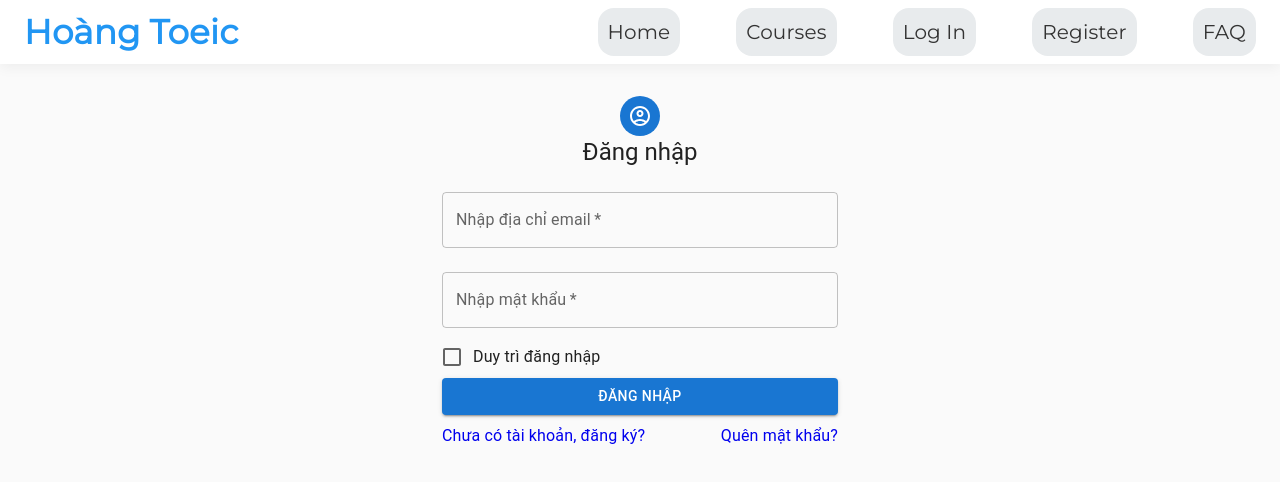
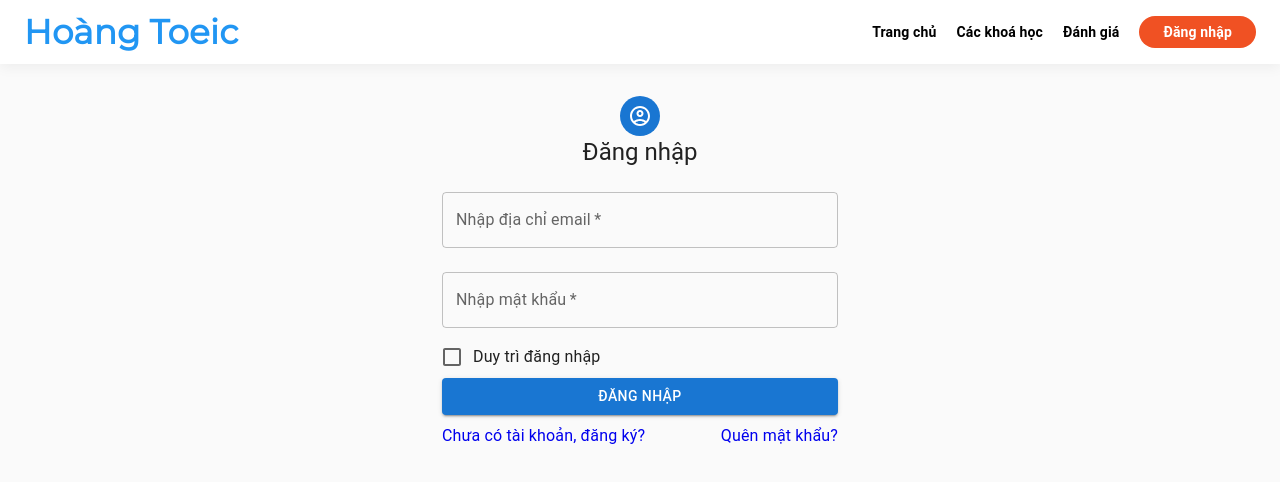
Before and after one commit to kiethohohoho/Toeic-website, a React (Create React App) app: page /login in a window 1280 px wide. Shown: the top 482 px of the page. Built offline with nearby package versions, Linux system fonts and the light colour scheme.

Commit message:
fix js inline to scss

```diff
--- a/src/components/Header/Drawer.js
+++ b/src/components/Header/Drawer.js
@@ -35,7 +35,7 @@ function DrawerComponent() {
             <ListItem onClick={() => setOpenDrawer(false)}>
               <ListItemText>
                 <Link to="/" className={classes.link}>
-                  Home
+                  Trang chủ
                 </Link>
               </ListItemText>
             </ListItem>
@@ -43,7 +43,7 @@ function DrawerComponent() {
             <ListItem onClick={() => setOpenDrawer(false)}>
               <ListItemText>
                 <Link to="/login" className={classes.link}>
-                  Log In
+                  Đăng nhập
                 </Link>
               </ListItemText>
             </ListItem>
--- /dev/null
+++ b/src/components/Header/Narbar.scss
@@ -0,0 +1,23 @@
+.menuNav {
+  display: flex;
+  justify-content: center;
+  align-items: center;
+  gap: 20px;
+}
+.menuNav a {
+  font-size: 14px;
+  color: black !important;
+  font-weight: 600;
+}
+.menuNav a.active {
+  padding: 6px 18px;
+  background: #f1efef;
+  border-radius: 100rem;
+}
+
+.menuNav .btn {
+  padding: 6px 24px;
+  background: #f05123;
+  color: white !important;
+  border-radius: 100rem;
+}
--- a/src/components/Header/Navbar.js
+++ b/src/components/Header/Navbar.js
@@ -1,60 +1,25 @@
-import React from "react";
 import {
   AppBar,
+  CssBaseline,
   Toolbar,
-  CssBaseline,
   Typography,
-  makeStyles,
+  useMediaQuery,
   useTheme,
-  useMediaQuery,
 } from "@material-ui/core";
-import { Link, Outlet } from "react-router-dom";
+import React from "react";
+import { Link, NavLink, Outlet } from "react-router-dom";
+import { headerStyles } from "styles";
 import DrawerComponent from "./Drawer";
 
-const useStyles = makeStyles((theme) => ({
-  navlinks: {
-    marginLeft: theme.spacing(5),
-    display: "flex",
-    fontFamily: "'Montserrat', sans-serif",
-  },
-  navBackground: {
-    backgroundColor: "#fff",
-    boxShadow: "0 4px 12px 0 rgb(0 0 0 / 5%)",
-    color: theme.palette.info.main,
-  },
-  logo: {
-    flexGrow: "1",
-    cursor: "pointer",
-    fontFamily: "'Montserrat', sans-serif",
-    fontWeight: 900,
-    [theme.breakpoints.down("sm")]: {
-      fontSize: 25,
-      textAlign: "center",
-    },
-  },
-  link: {
-    textDecoration: "none",
-    fontSize: "20px",
-    marginLeft: theme.spacing(7),
-    color: "#333 !important",
-    backgroundColor: "#e8ebed",
-    padding: 10,
-    borderRadius: 16,
-    overFlow: "hidden",
-
-    "&:hover": {
-      color: theme.palette.info.main,
-    },
-  },
-}));
+import "./Narbar.scss";
 
 function Navbar() {
-  const classes = useStyles();
+  const classes = headerStyles();
   const theme = useTheme();
   const isMobile = useMediaQuery(theme.breakpoints.down("md"));
 
   return (
-    <>
+    <div>
       <AppBar position="static" className={classes.navBackground}>
         <CssBaseline />
         <Toolbar>
@@ -64,28 +29,19 @@ function Navbar() {
           {isMobile ? (
             <DrawerComponent />
           ) : (
-            <div className={classes.navlinks}>
-              <Link to="/" className={classes.link}>
-                Home
-              </Link>
-              <Link to="/courses" className={classes.link}>
-                Courses
-              </Link>
-              <Link to="/login" className={classes.link}>
-                Log In
-              </Link>
-              <Link to="/register" className={classes.link}>
-                Register
-              </Link>
-              <Link to="/faq" className={classes.link}>
-                FAQ
+            <div className="menuNav">
+              <NavLink to="/">Trang chủ</NavLink>
+              <NavLink to="/courses">Các khoá học</NavLink>
+              <NavLink to="/reviews">Đánh giá</NavLink>
+              <Link className="btn" to="/login">
+                Đăng nhập
               </Link>
             </div>
           )}
         </Toolbar>
       </AppBar>
       <Outlet />
-    </>
+    </div>
   );
 }
 export default Navbar;
--- a/src/components/SliderBanner/index.jsx
+++ b/src/components/SliderBanner/index.jsx
@@ -2,7 +2,7 @@ import { useMediaQuery, useTheme } from "@material-ui/core";
 import { imageSlider } from "contants";
 import { Link } from "react-router-dom";
 import { Zoom } from "react-slideshow-image";
-import { useStyles } from "styles";
+import { sliderStyles } from "styles";
 
 const zoomOutProperties = {
   duration: 5000,
@@ -14,7 +14,7 @@ const zoomOutProperties = {
 };
 
 const SliderBanner = () => {
-  const classes = useStyles();
+  const classes = sliderStyles();
   const theme = useTheme();
   const isMobile = useMediaQuery(theme.breakpoints.down("md"));
 
--- a/src/contants/index.js
+++ b/src/contants/index.js
@@ -9,7 +9,7 @@ export const imageSlider = [
     },
     linkPost: "",
     image:
-      "https://cdn.fullstack.edu.vn/f8-production/banners/Banner_web_ReactJS.png",
+      "https://cdn2.iconfinder.com/data/icons/people-wearing-surgical-mask-at-different-places/327/mask-places-6-512.png",
   },
   {
     background:
@@ -19,7 +19,8 @@ export const imageSlider = [
       main: "Để đạt được kết quả tốt trong mọi việc ta cần xác định mục tiêu rõ ràng cho việc đó. Học lập trình cũng không là ngoại lệ.",
     },
     linkPost: "",
-    image: "https://cdn.fullstack.edu.vn/f8-production/banners/Banner_01_2.png",
+    image:
+      "https://cdn2.iconfinder.com/data/icons/people-wearing-surgical-mask-at-different-places/327/mask-places-6-512.png",
   },
   {
     background: "linear-gradient(to right, rgb(254, 33, 94), rgb(255, 148, 2))",
@@ -28,7 +29,8 @@ export const imageSlider = [
       main: "F8 được nhắc tới ở mọi nơi, ở đâu có cơ hội việc làm cho nghề IT và có những con người yêu thích lập trình F8 sẽ ở đó.",
     },
     linkPost: "",
-    image: "https://cdn.fullstack.edu.vn/f8-production/banners/Banner_01_2.png",
+    image:
+      "https://cdn2.iconfinder.com/data/icons/people-wearing-surgical-mask-at-different-places/327/mask-places-6-512.png",
   },
   {
     background: "linear-gradient(to right, rgb(0, 126, 254), rgb(6, 195, 254))",
@@ -37,6 +39,7 @@ export const imageSlider = [
       main: "F8 được nhắc tới ở mọi nơi, ở đâu có cơ hội việc làm cho nghề IT và có những con người yêu thích lập trình F8 sẽ ở đó.",
     },
     linkPost: "",
-    image: "https://cdn.fullstack.edu.vn/f8-production/banners/Banner_04_2.png",
+    image:
+      "https://cdn2.iconfinder.com/data/icons/people-wearing-surgical-mask-at-different-places/327/mask-places-6-512.png",
   },
 ];
--- a/src/contants/routes.js
+++ b/src/contants/routes.js
@@ -8,6 +8,7 @@ import Course from "features/MainPage/Coures";
 import CourseDetail from "features/MainPage/Coures/CourseDetail";
 import HomePage from "features/MainPage/HomePage";
 import NotFound from "features/MainPage/NotFound";
+import Review from "features/MainPage/Review";
 import Student from "features/Student/Student";
 import StudentProfile from "features/Student/StudentProfile";
 
@@ -22,6 +23,11 @@ const MAIN_ROUTE = [
     role: "page",
     path: "/contact",
     element: <Contact />,
+  },
+  {
+    role: "page",
+    path: "/reviews",
+    element: <Review />,
   },
   {
     role: "page",
--- a/src/features/MainPage/Coures/index.js
+++ b/src/features/MainPage/Coures/index.js
@@ -1,9 +1,10 @@
 import { Link } from "react-router-dom";
 import GroupsIcon from "@mui/icons-material/Groups";
 // import { courses } from "data/Courses";
-import coursesApi from "../../../apis/coursesApi";
+
 import { useEffect, useState } from "react";
 import LayoutMainPage from "components/LayoutMainPage";
+import coursesApi from "apis/coursesApi";
 
 const getCourses = async () => {
   try {
--- a/src/features/MainPage/HomePage.jsx
+++ b/src/features/MainPage/HomePage.jsx
@@ -6,8 +6,8 @@ import React from "react";
 const HomePage = () => {
   return (
     <LayoutMainPage>
-      {/* slider banner here */}
       <Container type="wide">
+        {/* slider banner here */}
         <SliderBanner />
       </Container>
     </LayoutMainPage>
--- /dev/null
+++ b/src/features/MainPage/Review/index.jsx
@@ -0,0 +1,12 @@
+import LayoutMainPage from "components/LayoutMainPage";
+import React from "react";
+
+const Review = () => {
+  return (
+    <LayoutMainPage>
+      <div>trang review</div>
+    </LayoutMainPage>
+  );
+};
+
+export default Review;
--- a/src/styles/index.js
+++ b/src/styles/index.js
@@ -1,6 +1,45 @@
 import { makeStyles } from "@material-ui/core";
 
-export const useStyles = makeStyles((theme) => ({
+// for header style
+export const headerStyles = makeStyles((theme) => ({
+  navlinks: {
+    marginLeft: theme.spacing(5),
+    display: "flex",
+    fontFamily: "'Montserrat', sans-serif",
+  },
+  navBackground: {
+    backgroundColor: "#fff",
+    boxShadow: "0 4px 12px 0 rgb(0 0 0 / 5%)",
+    color: theme.palette.info.main,
+  },
+  logo: {
+    flexGrow: "1",
+    cursor: "pointer",
+    fontFamily: "'Montserrat', sans-serif",
+    fontWeight: 900,
+    [theme.breakpoints.down("sm")]: {
+      fontSize: 25,
+      textAlign: "center",
+    },
+  },
+  link: {
+    textDecoration: "none",
+    fontWeight: "700",
+    fontSize: "14px",
+    marginLeft: theme.spacing(2),
+    color: "#333 !important",
+
+    overFlow: "hidden",
+
+    "&:hover": {
+      //   color: theme.palette.info.main,
+      textDecoration: "underline",
+    },
+  },
+}));
+
+// for slider banner
+export const sliderStyles = makeStyles((theme) => ({
   sliderWrapper: {
     display: "flex",
     width: "100%",
```
